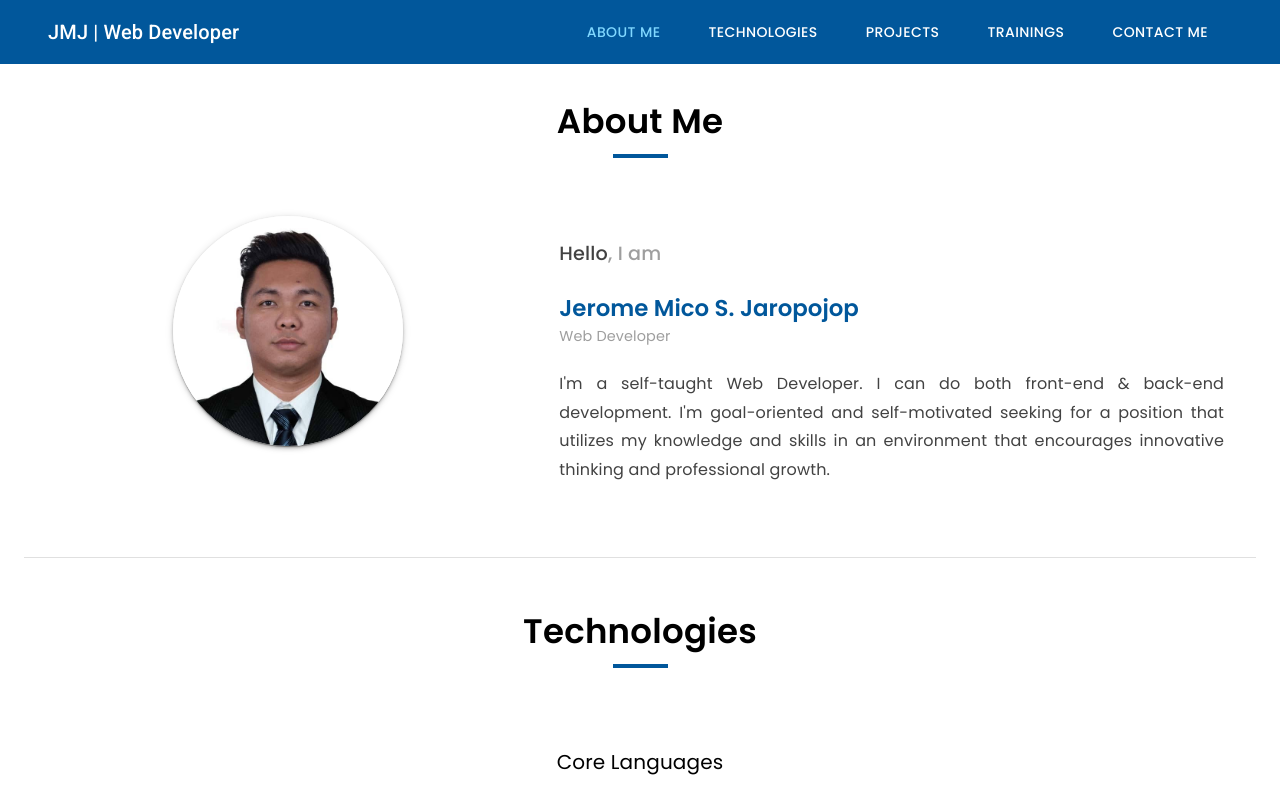
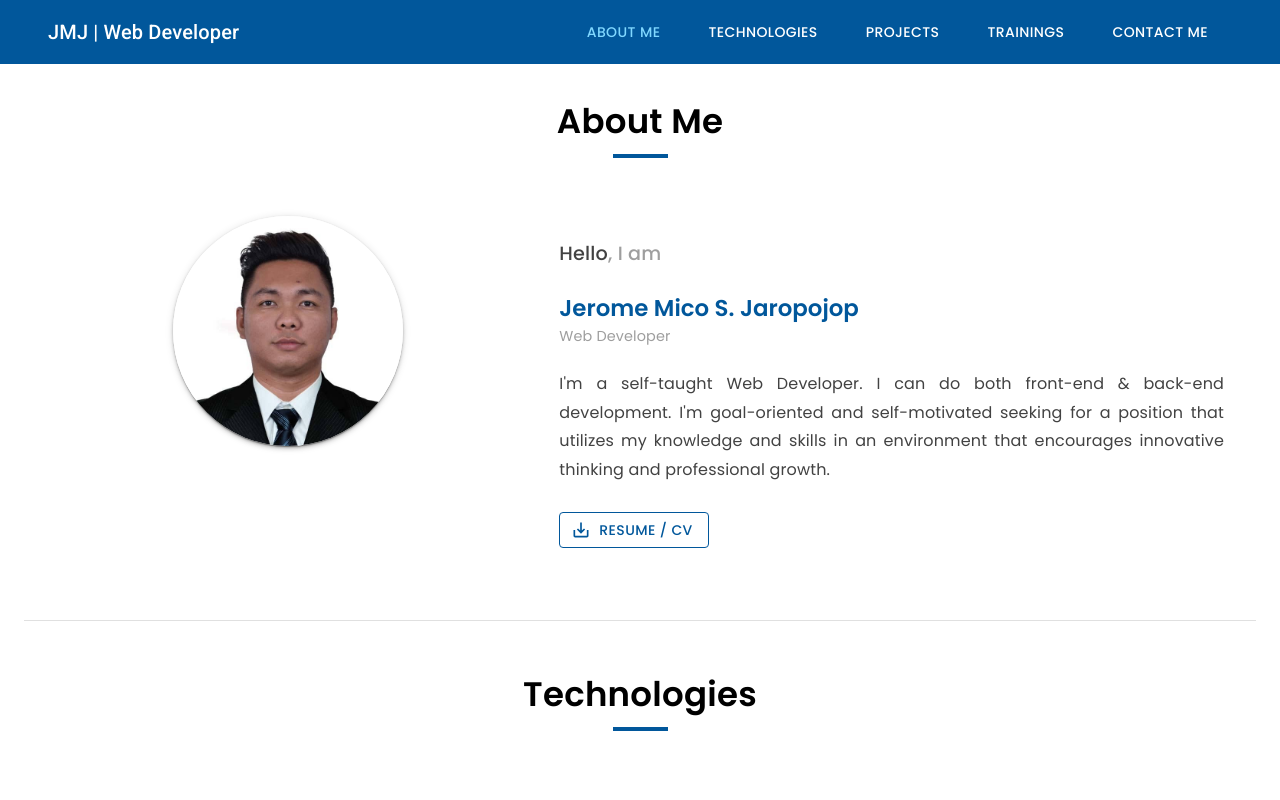
Before and after one commit to jmjaro-dev/my-portfolio-website, a React (Create React App) app: page /#aboutme in a window 1280 px wide. Shown: the top 800 px of the page. Built offline with nearby package versions, Linux system fonts and the light colour scheme.

Commit message:
Added resume to 'assets/docs/' and created a download button for it.

```diff
--- a/src/components/about/About.jsx
+++ b/src/components/about/About.jsx
@@ -1,12 +1,16 @@
 import React, { useEffect } from 'react';
 // material-ui
 import { makeStyles } from '@material-ui/core/styles';
-import { Container, Grid, Card, Box, CardMedia, Typography } from '@material-ui/core';
+import { Box, Button, Card, CardMedia, Container, Grid, Typography } from '@material-ui/core';
 import { lightBlue, grey }  from '@material-ui/core/colors';
 // image
 import photo from '../../assets/img/photo.jpg';
+// CV
+import CV from '../../assets/docs/JAROPOJOP-JEROME-MICO.docx'
 // Page Animations
 import about from '../animation/about';
+// download icon
+import SaveAltIcon from '@material-ui/icons/SaveAlt';
 
 const useStyles = makeStyles((theme) => ({
   root: {
@@ -85,6 +89,14 @@ const useStyles = makeStyles((theme) => ({
     paddingTop: "1em",
     lineHeight: "1.8em",
     textAlign: "justify"
+  },
+  downloadCV: {
+    color: lightBlue[900],
+    borderColor: lightBlue[900],
+    marginTop: "1.5em",
+    '&:hover': {
+      color: lightBlue[900]// backgroundColor: grey[800]
+    }
   }
 }));
 
@@ -133,9 +145,18 @@ const About = () => {
             <Typography variant="subtitle1" gutterBottom className={classes.introTitle} id="introTitle">
               Web Developer
             </Typography>
-            <Typography variant="body1" className={classes.introDescription} id="introDesc">
+            <Typography variant="body1" className={classes.introDescription} id="introDesc" gutterBottom>
             I'm a self-taught Web Developer. I can do both front-end & back-end development. I'm goal-oriented and self-motivated seeking for a position that utilizes my knowledge and skills in an environment that encourages innovative thinking and professional growth.
             </Typography>
+            <Button
+              id="cvButton"
+              className={classes.downloadCV}
+              variant="outlined"
+              startIcon={<SaveAltIcon />}
+              href={CV}
+            >
+              Resume / CV
+            </Button>
           </Box>
         </Grid>
       </Grid>
--- a/src/components/animation/about.js
+++ b/src/components/animation/about.js
@@ -66,6 +66,7 @@ const about = () => {
   sr.reveal("#mypic", photo);
   sr.reveal("#introTitle", title);
   sr.reveal("#introDesc", desc);
+  sr.reveal("#cvButton", desc);
 }
 
 export default about;
```
Also changed, not shown: 1 other file (tests, documents, lock files or other folders).
